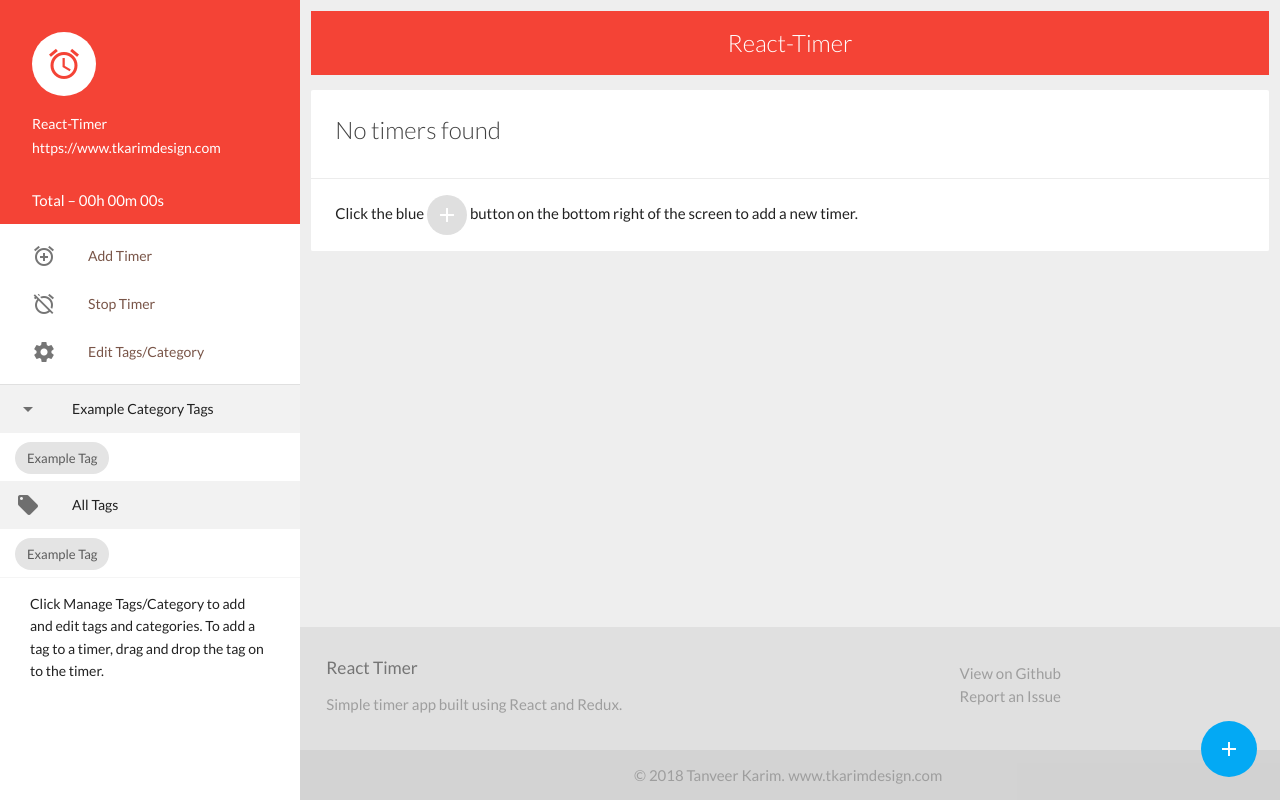
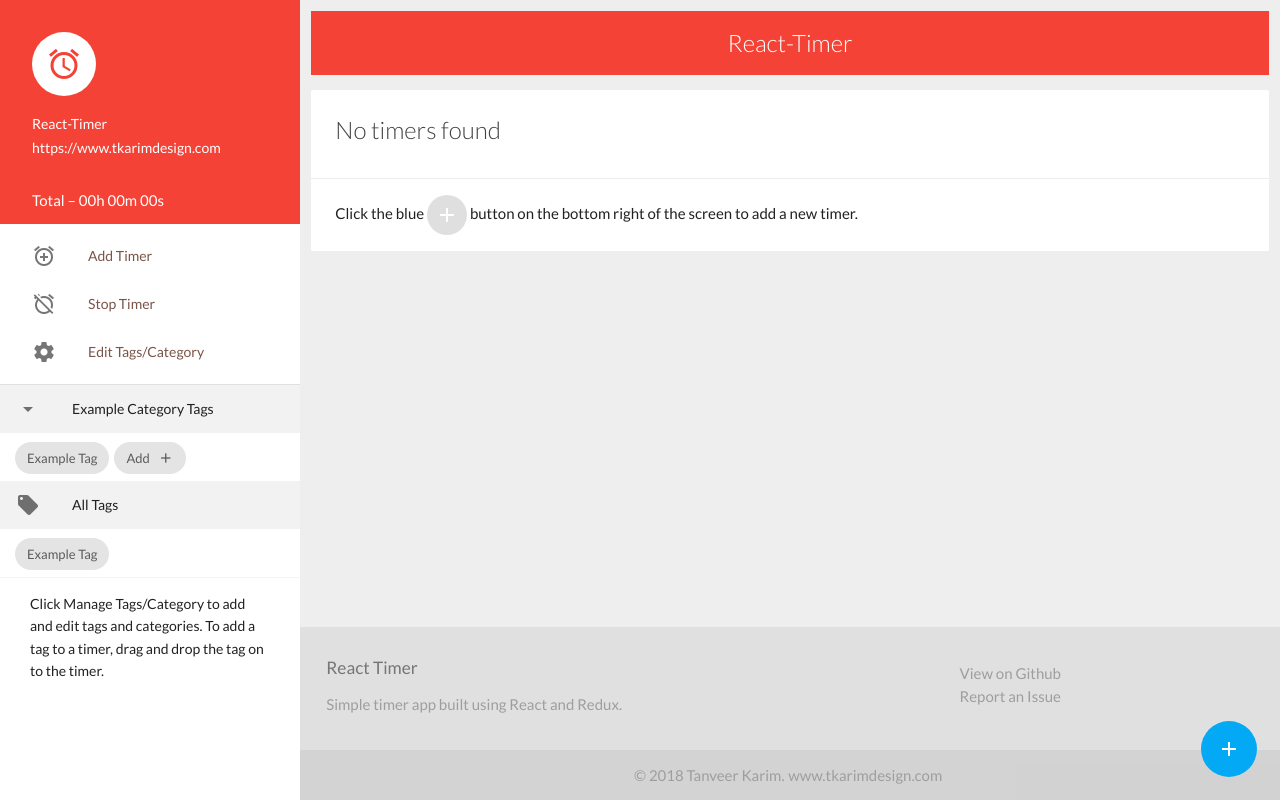
Before and after one commit to tanmancan/simple-tracker, a React (Create React App) app: page / in a window 1280 px wide. Built offline with nearby package versions, Linux system fonts and the light colour scheme.

Commit message:
Ability to add tag from menu, initial setup for edit tag from menu

```diff
--- a/src/components/TagUi.js
+++ b/src/components/TagUi.js
@@ -1,9 +1,15 @@
 import React, { Component } from 'react';
+import rand from 'random-words';
 
 export default class TagUi extends Component {
   constructor(props) {
     super(props);
     this.tagListRef = React.createRef();
+    this.handleAddTag = this.handleAddTag.bind(this);
+    this.handleAddCategory = this.handleAddCategory.bind(this);
+    this.handleTagOnChange = this.handleTagOnChange.bind(this);
+    this.handleTagEdit = this.handleTagEdit.bind(this);
+    this.handleTagEditDone = this.handleTagEditDone.bind(this);
     this.handleTagOnDrag = this.handleTagOnDrag.bind(this);
     this.handleTagOnDragStart = this.handleTagOnDragStart.bind(this);
     this.handleTagOnDragEnd = this.handleTagOnDragEnd.bind(this);
@@ -15,6 +21,51 @@ export default class TagUi extends Component {
     if (context !== null) {
       window.M.AutoInit(context);
     }
+  }
+
+  handleAddTag(cat) {
+    this.props.onTagAdd({
+      name: rand(),
+      category: cat
+    });
+  }
+
+  handleAddCategory() {
+    this.props.onCategoryAdd({
+      name: rand(),
+      id: rand()
+    });
+  }
+
+  handleTagOnChange(e) {
+    let name = e.target.value;
+    let id = e.target.id.replace('tag-edit-', '');
+    let tagState = {
+      ...this.props.getAllTagsById[id],
+      name
+    }
+    this.setState((state, props) => {
+      props.onTagUpdate({
+        tagState,
+        id
+      });
+      return state;
+    });
+  }
+
+  handleTagEdit(e) {
+    let name = e.target;
+    let input = name.nextSibling;
+    input.classList.remove('hide');
+    input.style.display = 'inline';
+    input.focus();
+    input.setSelectionRange(0, -1);
+    name.classList.add('hide');
+  }
+
+  handleTagEditDone(e) {
+    e.target.previousSibling.classList.remove('hide');
+    e.target.classList.add('hide');
   }
 
   handleTagOnDrag(e) {
@@ -51,6 +102,20 @@ export default class TagUi extends Component {
                 <ul>
                   <li style={{ textTransform: 'capitalize', padding: '0 1rem' }}>
                     {this.buildTagList(id)}
+                    <div className="chip"
+                      onClick={(e) => this.handleAddTag(id, e)}>
+                      Add
+                      <i className="material-icons"
+                        style={
+                          {
+                            cursor: 'pointer',
+                            float: 'right',
+                            fontSize: '16px',
+                            lineHeight: '32px',
+                            paddingLeft: '8px',
+                          }
+                        }>add</i>
+                    </div>
                   </li>
                 </ul>
               </div>
@@ -72,10 +137,7 @@ export default class TagUi extends Component {
           id={'tag-drag-id-' + id}
           key={'tag-drag-' + idx}
           className="chip">
-            {(this.props.getAllTagsById[id])
-              ? this.props.getAllTagsById[id].name
-              : ''
-            }
+          <span>{this.props.getAllTagsById[id].name}</span>
         </div>
       );
   }
```
